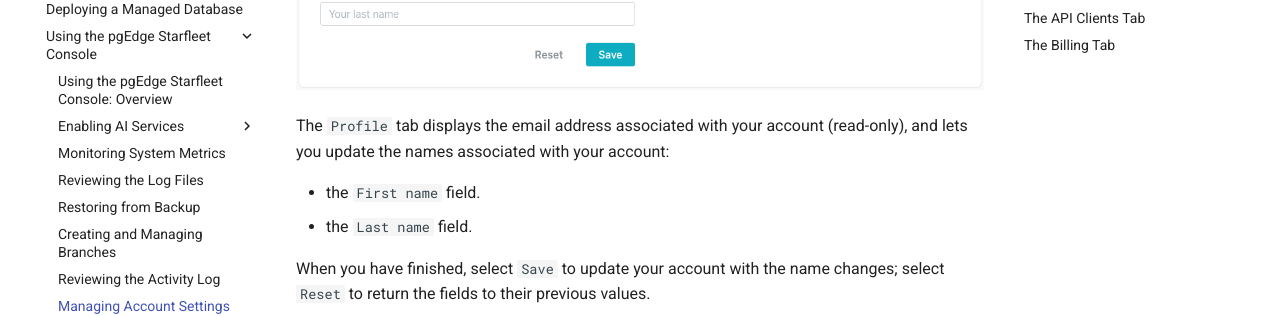
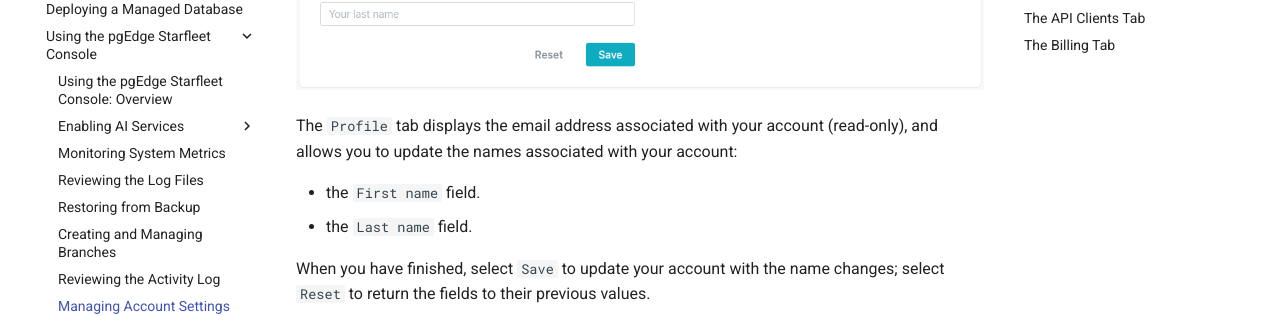
Before and after one commit to pgEdge/pgedge-starfleet-docs, an MkDocs documentation site: the page built from docs/managed/using_console/managed_settings.md, in a window 1280 px wide and 900 px high, scrolled down 476 px. Shown: the part 144-460 px from the top of the window. Built offline with MkDocs 1.6.1 and Material for MkDocs 9.7.7, drawn with Linux system fonts in a browser that asks for light colours; some of the changed text lies outside the part shown.

Commit message:
Review pass: account settings page
Fix casual "lets you" phrasing, standardize bullets to "-", and fix
a singular/plural pronoun mismatch in the API Clients tab
description.

```diff
--- a/docs/managed/using_console/managed_settings.md
+++ b/docs/managed/using_console/managed_settings.md
@@ -12,10 +12,11 @@ Select the `Profile` tab to review and update your account details.
 ![The Profile tab](../images/managed_settings_profile.png)
 
 The `Profile` tab displays the email address associated with your account
-(read-only), and lets you update the names associated with your account:
+(read-only), and allows you to update the names associated with your
+account:
 
-* the `First name` field.
-* the `Last name` field.
+- the `First name` field.
+- the `Last name` field.
 
 When you have finished, select `Save` to update your account with the name
 changes; select `Reset` to return the fields to their previous values.
@@ -28,11 +29,11 @@ Select the `Team` tab to review your account and manage team members.
 
 The `Team` tab displays information about your account:
 
-* the `Tenant ID` is a read-only identifier for your account; provide it
+- the `Tenant ID` is a read-only identifier for your account; provide it
   when contacting pgEdge support (if needed for troubleshooting).
-* the `External ID` is a read-only identifier value.
-* the `Plan` field displays your current plan type (for example, `Managed`).
-* the `Team Name` field displays the name of your team as it appears in the
+- the `External ID` is a read-only identifier value.
+- the `Plan` field displays your current plan type (for example, `Managed`).
+- the `Team Name` field displays the name of your team as it appears in the
   pgEdge web interface; you can change this to align with your team,
   organization, or company name. This name appears in invitation emails when
   you invite other people to join your account.
@@ -61,9 +63,9 @@ corner of the tab; the `Create API Client` popup opens.
 
 The popup collects:
 
-* a descriptive name for the API client, in the `API Client Name` field
+- a descriptive name for the API client, in the `API Client Name` field
   (required).
-* a brief description of the API client, in the `Description` field.
+- a brief description of the API client, in the `Description` field.
 
 Select `Create` to add the client, or `Cancel` to close the popup without
 saving it.
@@ -77,9 +79,9 @@ Select the `Billing` tab to review your subscription and payment status.
 The `Billing` tab displays your account-level subscription and payment
 status:
 
-* the `Subscription` field displays your current plan (for example,
+- the `Subscription` field displays your current plan (for example,
   `Free trial`).
-* the `Payment method` field indicates whether a payment method is on file.
+- the `Payment method` field indicates whether a payment method is on file.
 
 Select `Open billing portal` to open the secure Stripe billing portal in a
 new tab, where you can view and download invoices, update your card, and
```
Also changed, not shown: other parts of docs/managed/using_console/managed_settings.md (+3 -2 lines).
